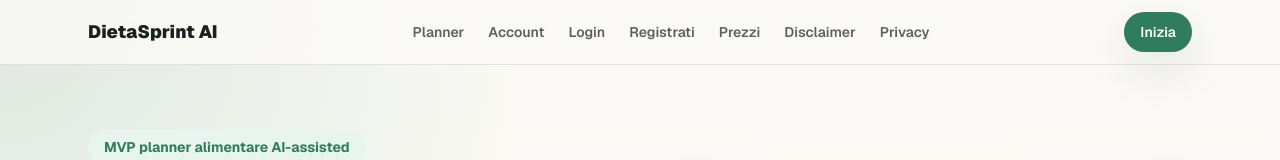
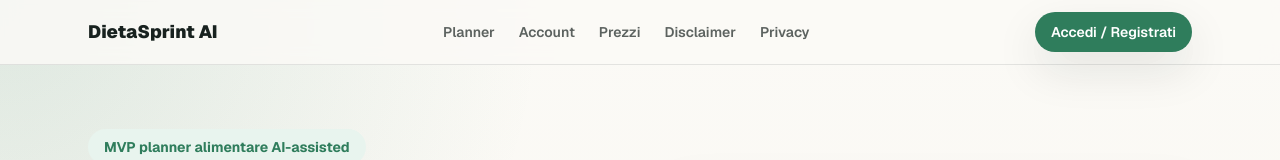
Before and after one commit to rdl1980/appdietasprint, a Next.js app: page / in a window 1280 px wide. Shown: the top 160 px of the page. Built offline with nearby package versions, Linux system fonts and the light colour scheme.

Commit message:
Simplify auth links in header

```diff
--- a/src/components/Header.tsx
+++ b/src/components/Header.tsx
@@ -15,12 +15,6 @@ export function Header() {
           <Link href="/account" className="hover:text-ink">
             Account
           </Link>
-          <Link href="/login" className="hover:text-ink">
-            Login
-          </Link>
-          <Link href="/register" className="hover:text-ink">
-            Registrati
-          </Link>
           <Link href="/pricing" className="hover:text-ink">
             Prezzi
           </Link>
@@ -31,8 +25,8 @@ export function Header() {
             Privacy
           </Link>
         </nav>
-        <Button href="/planner" size="sm">
-          Inizia
+        <Button href="/login" size="sm">
+          Accedi / Registrati
         </Button>
       </div>
     </header>
```
